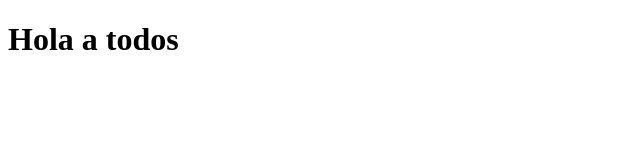
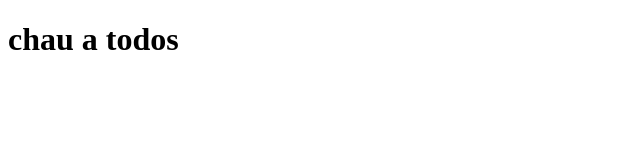
Before and after one commit to CamilaPortanda/Prueba2Invitar, a plain HTML site: page Index.html in a window 1280 px wide. Shown: the full height of the page, 0-640 px from the left. Drawn offline with Linux system fonts and the light colour scheme.

Commit message:
update index

```diff
--- a/Index.html
+++ b/Index.html
@@ -6,6 +6,6 @@
     <title>Document</title>
 </head>
 <body>
-    <h1>Hola a todos</h1>
+    <h1>chau a todos</h1>
 </body>
 </html>
```
